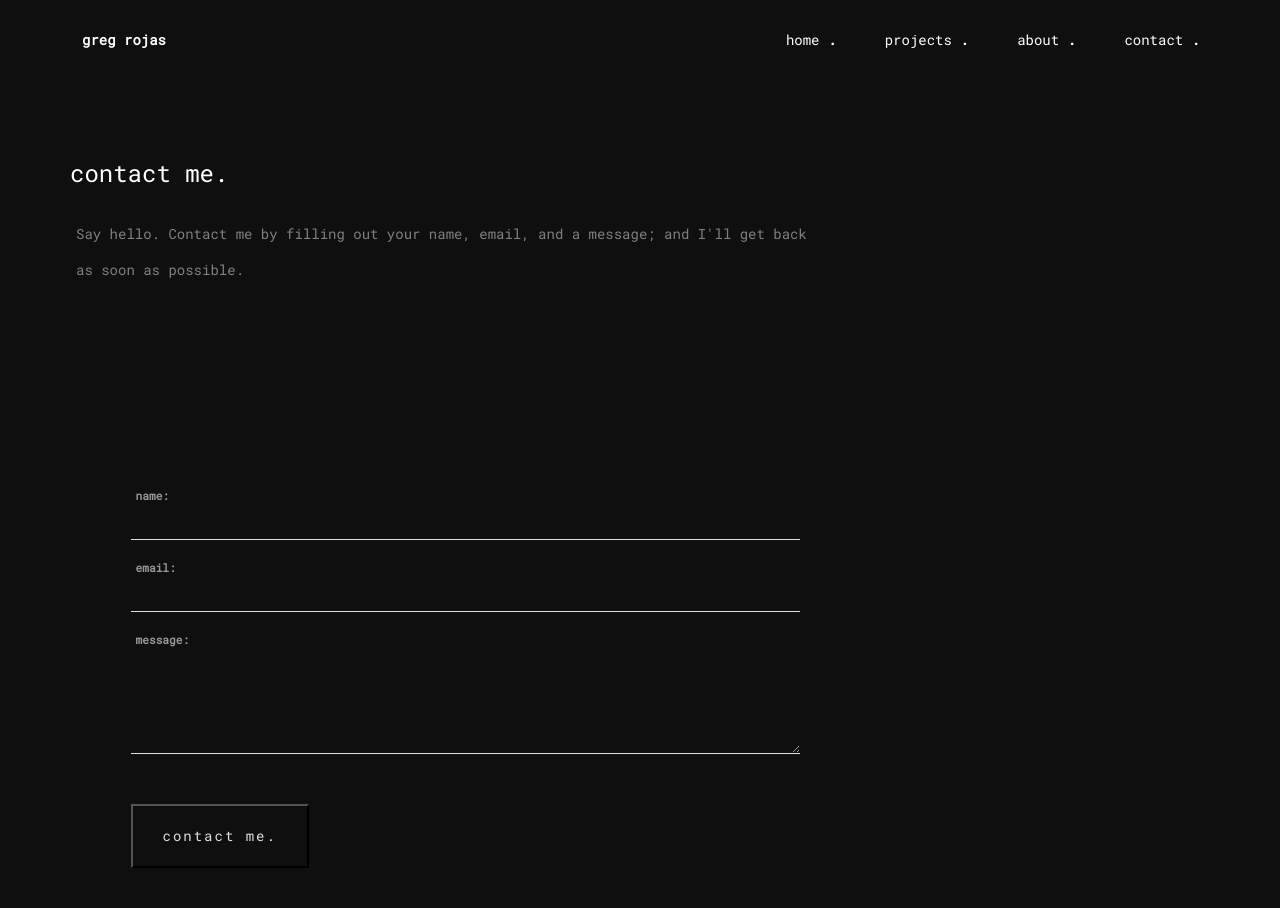
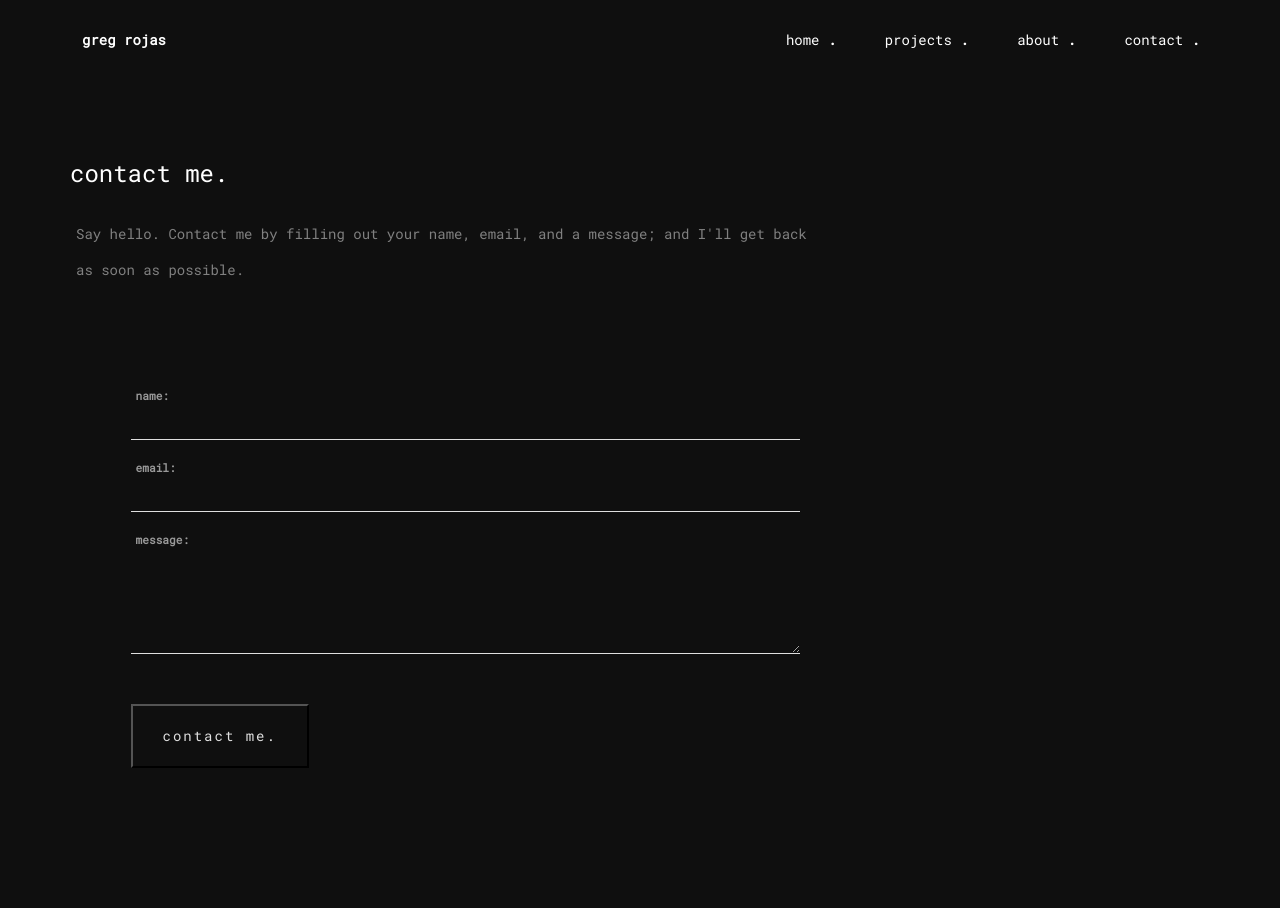
Before and after one commit to saynegrojas/portfolio2019, a website: page public/contact.html in a window 1280 px wide. Shown: the top 908 px of the page. Drawn offline with nearby package versions, Linux system fonts and the light colour scheme.

Commit message:
deleted whitespace before textarea in contact page

```diff
--- a/public/contact.html
+++ b/public/contact.html
@@ -101,8 +101,6 @@
             </div>
         </div>
         <!-- HERO END -->
-
-        <div class="whitespace"></div>
 
         <!-- FORM -->
         <div class="container">
```
